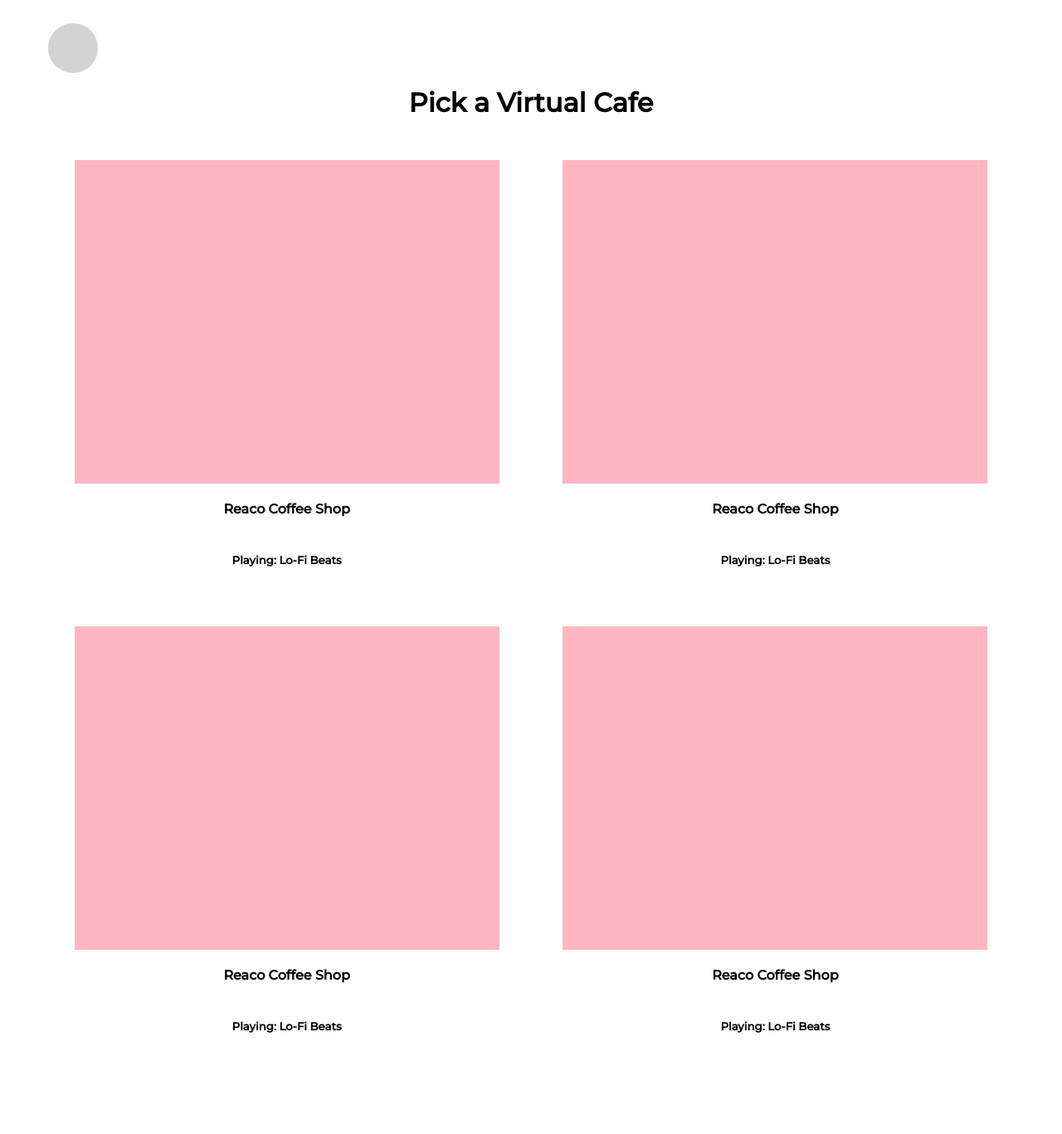
After one commit to mohinibanerjee/BitCamp-21, a Django app: template education/templates/education/cafes.html in a window 1280 px wide. The commit adds this page. Shown: the whole page at 83% size. Run offline with Django 3.2, Linux system fonts and the light colour scheme; the template is opened without the code that fills it, so the values that code supplies are empty.

Commit message:
cafe page, initial landing page

```diff
--- /dev/null
+++ b/education/templates/css/cafes.css
@@ -0,0 +1,55 @@
+body {
+	font-family: "Montserrat", sans-serif;
+}
+h1 {
+	margin-top: 13vh;
+	text-align: center;
+}
+.icon {
+	position: fixed;
+/*	opacity: 0;*/
+	border-radius: 50%;
+	top: 28px;
+	left: 4.5vw;
+	width: 30px;
+	height: 30px;
+	z-index: 9998;
+	padding: 15px;
+	background-color: lightgray;
+	transition: all .2s;
+}
+.cafes-body {
+	display: flex;
+	flex-direction: row;
+	flex-wrap: wrap;
+	align-items: center;
+	justify-content: center;
+	margin-bottom: 50px;
+	margin-top: 50px;
+}
+
+.cafes-body span {
+	padding: 3vw;
+}
+
+.cafes-ind {
+	width: 40vw;
+	height: 40vw;
+	margin-bottom: 50px;
+	overflow: hidden;
+	text-align: center;
+    display: flex;
+	flex-direction: column;
+}
+
+.cafes-ind:hover {
+	cursor: pointer;
+	opacity: .8;
+}
+
+.cafes-ind span {
+	background-color: lightpink;
+	width: inherit;
+	height: inherit;
+	object-fit: cover;
+}
--- /dev/null
+++ b/education/templates/education/cafes.html
@@ -0,0 +1,61 @@
+<!-- <!DOCTYPE html>
+<html lang="en">
+
+    <head>
+        <meta charset="utf-8"/>
+        <title>Prime Time</title>
+        {% load static %}
+        <link rel="stylesheet" href="{% static 'primetime/login.css' %}">
+        <link href="https://fonts.googleapis.com/css?family=Rajdhani:600&display=swap" rel="stylesheet">
+    </head>
+    <body>
+
+    </body>
+</html> -->
+<!DOCTYPE html>
+<html>
+	<head>
+		<title>Meet Your Next Study Date</title>
+		<link type="text/css" rel="stylesheet" href="/css/cafes.css"/>
+		<link rel="preconnect" href="https://fonts.gstatic.com">
+		<link href="https://fonts.googleapis.com/css2?family=Montserrat:wght@200;300;400;500&display=swap" rel="stylesheet">
+	</head>
+
+	<body>
+
+		<div class="icon"></div>
+		<h1>Pick a Virtual Cafe</h1>
+		<div class="cafes-body">
+			<div class="cafes-ind">
+				<span></span>
+				<h4>Reaco Coffee Shop</h4>
+				<h5>Playing: Lo-Fi Beats</h5>
+			</div>
+
+			<span></span>
+
+			<div class="cafes-ind">
+				<span></span>
+				<h4>Reaco Coffee Shop</h4>
+				<h5>Playing: Lo-Fi Beats</h5>
+			</div>
+
+<!--			<span></span>-->
+
+			<div class="cafes-ind">
+				<span></span>
+				<h4>Reaco Coffee Shop</h4>
+				<h5>Playing: Lo-Fi Beats</h5>
+			</div>
+
+			<span></span>
+
+			<div class="cafes-ind">
+				<span></span>
+				<h4>Reaco Coffee Shop</h4>
+				<h5>Playing: Lo-Fi Beats</h5>
+			</div>
+		</div>
+	</body>
+
+</html>
```
Also changed, not shown: education/templates/css/landing.css (added, +23 -0 lines), education/templates/education/cafe.html (deleted, +0 -20 lines), education/templates/education/landing.html (renamed from education/templates/education/init.html, +18 -6 lines), education/templates/education/matches.html (added).
